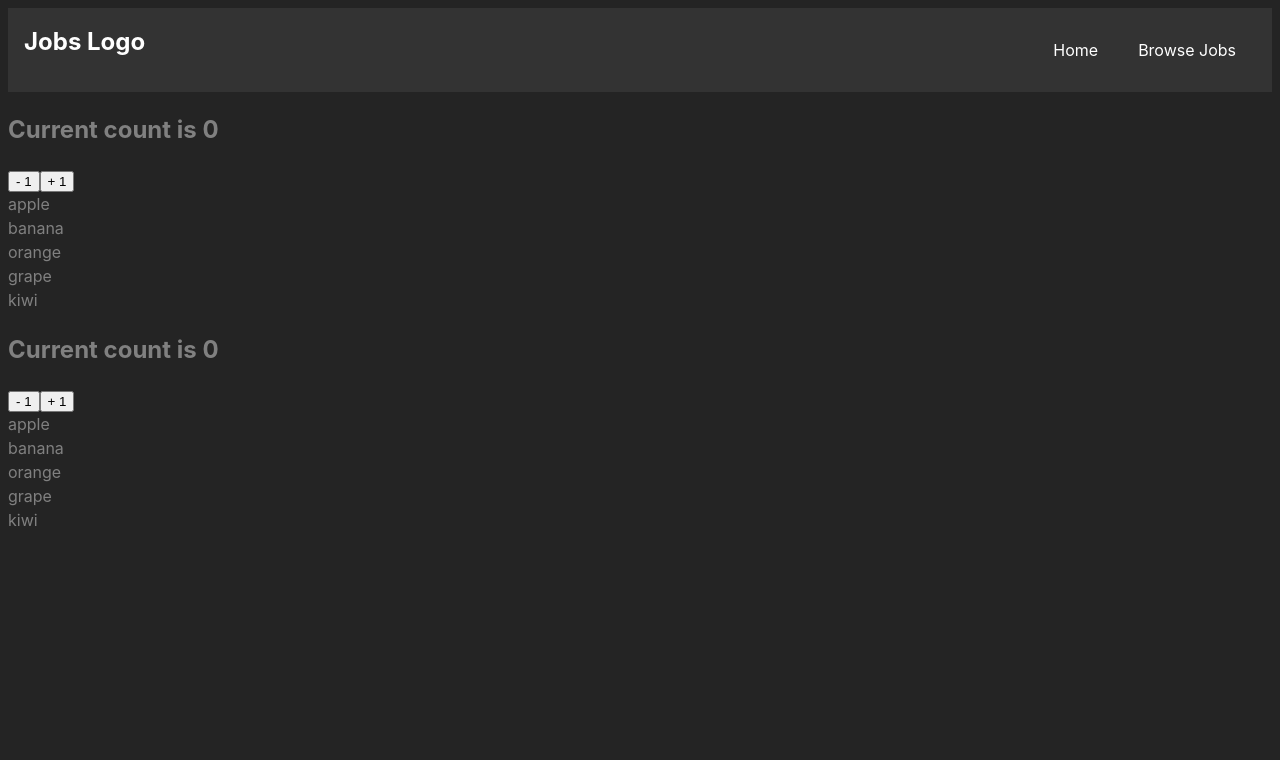
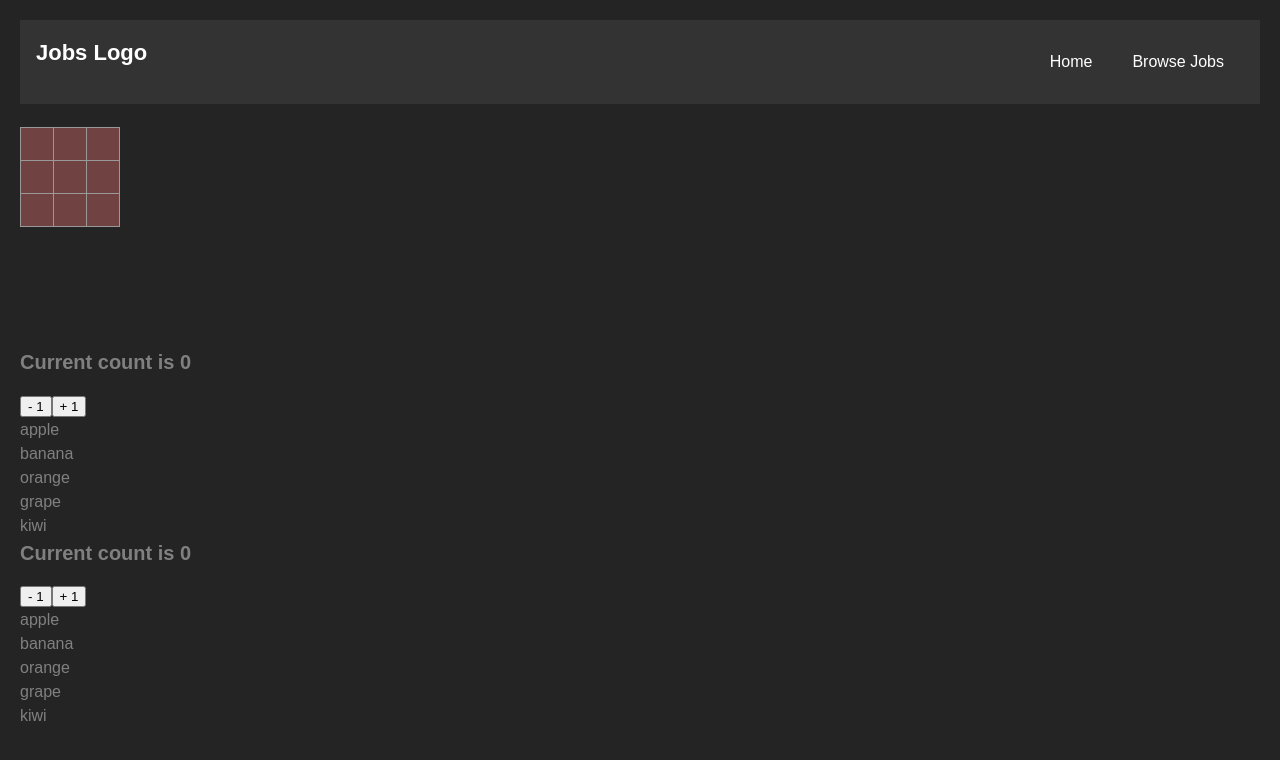
Before and after one commit to siddharthverse/refreshReact, a React (Vite) app: page / in a window 1280 px wide. Shown: the top 760 px of the page. Built offline with nearby package versions, Linux system fonts and the light colour scheme.

Commit message:
Tic tac toe part 1

```diff
--- a/src/App.tsx
+++ b/src/App.tsx
@@ -3,6 +3,7 @@
 import Fruits from './components/Learn/Fruits';
 // import Home from './components/Home';
 import Navbar from './components/Navbar';
+import Board from './components/TicTacToe/Board';
 // import VideoPlayer from './components/VideoPlayer';
 
 function App() {
@@ -18,6 +19,14 @@
   return (
     <>
       <Navbar />
+      <br />
+      <Board />
+      <br />
+      <br />
+      <br />
+      <br />
+      <br />
+
       {/* <Home /> */}
       {/* <VideoPlayer /> */}
       <Fruits
--- /dev/null
+++ b/src/Square.css
@@ -0,0 +1,90 @@
+* {
+    box-sizing: border-box;
+  }
+
+  body {
+    font-family: sans-serif;
+    margin: 20px;
+    padding: 0;
+  }
+
+  h1 {
+    margin-top: 0;
+    font-size: 22px;
+  }
+
+  h2 {
+    margin-top: 0;
+    font-size: 20px;
+  }
+
+  h3 {
+    margin-top: 0;
+    font-size: 18px;
+  }
+
+  h4 {
+    margin-top: 0;
+    font-size: 16px;
+  }
+
+  h5 {
+    margin-top: 0;
+    font-size: 14px;
+  }
+
+  h6 {
+    margin-top: 0;
+    font-size: 12px;
+  }
+
+  code {
+    font-size: 1.2em;
+  }
+
+  ul {
+    padding-inline-start: 20px;
+  }
+
+  * {
+    box-sizing: border-box;
+  }
+
+  body {
+    font-family: sans-serif;
+    margin: 20px;
+    padding: 0;
+  }
+
+  .square {
+    background: #714242;
+    border: 1px solid #999;
+    float: left;
+    font-size: 24px;
+    font-weight: bold;
+    line-height: 34px;
+    height: 34px;
+    margin-right: -1px;
+    margin-top: -1px;
+    padding: 0;
+    text-align: center;
+    width: 34px;
+  }
+
+  .board-row:after {
+    clear: both;
+    content: '';
+    display: table;
+  }
+
+  .status {
+    margin-bottom: 10px;
+  }
+  .game {
+    display: flex;
+    flex-direction: row;
+  }
+
+  .game-info {
+    margin-left: 20px;
+  }
--- /dev/null
+++ b/src/components/TicTacToe/Board.tsx
@@ -0,0 +1,43 @@
+import { useState } from 'react';
+import './../../Square.css';
+
+type SquareProps = {
+  value: string;
+};
+
+const Square = () => {
+  const [value, setValue] = useState<React.ReactNode>(null);
+  const handleClick = () => {
+    console.log('Clicked');
+    setValue('X');
+  };
+  return (
+    <button className="square" onClick={handleClick}>
+      {value}
+    </button>
+  );
+};
+
+const Board = () => {
+  return (
+    <>
+      <div className="board-row">
+        <Square />
+        <Square />
+        <Square />
+      </div>
+      <div className="board-row">
+        <Square />
+        <Square />
+        <Square />
+      </div>
+      <div className="board-row">
+        <Square />
+        <Square />
+        <Square />
+      </div>
+    </>
+  );
+};
+
+export default Board;
```
